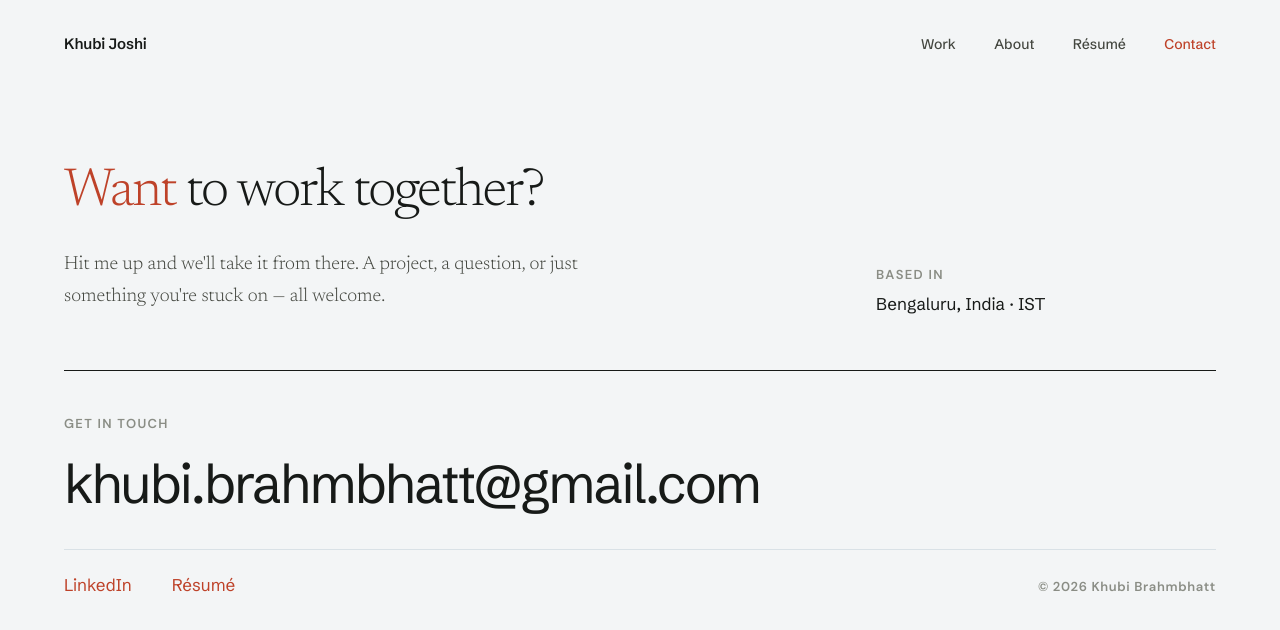
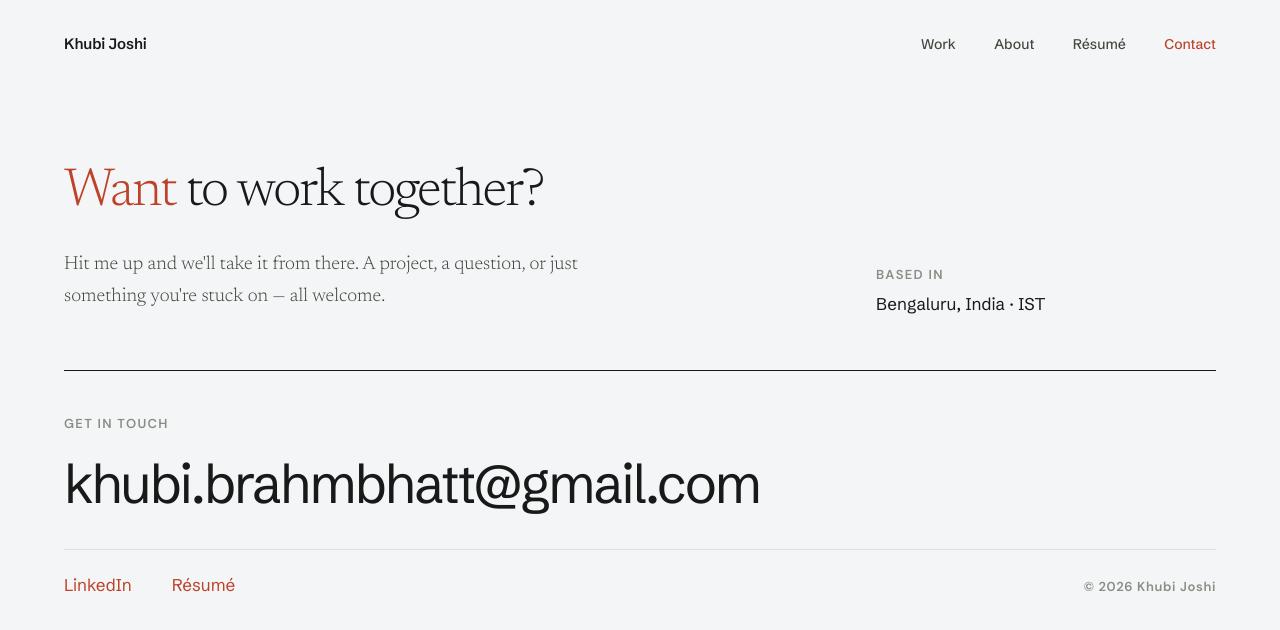
Before and after one commit to Khubij11/Khubi-portfolio, a React (Vite) app: page /contact in a window 1280 px wide. Shown: the top 630 px of the page. Built offline with nearby package versions, Linux system fonts and the light colour scheme.

Commit message:
Update copyright name from Brahmbhatt to Joshi

```diff
--- a/src/pages/Contact.tsx
+++ b/src/pages/Contact.tsx
@@ -64,7 +64,7 @@ export default function Contact() {
           </Link>
           <span style={{ flex: '1 1 auto' }} />
           <span style={{ fontFamily: 'var(--font-ui)', fontSize: 13, fontWeight: 600, letterSpacing: '0.05em', color: 'var(--muted)' }}>
-            © 2026 Khubi Brahmbhatt
+            © 2026 Khubi Joshi
           </span>
         </div>
       </section>
```
